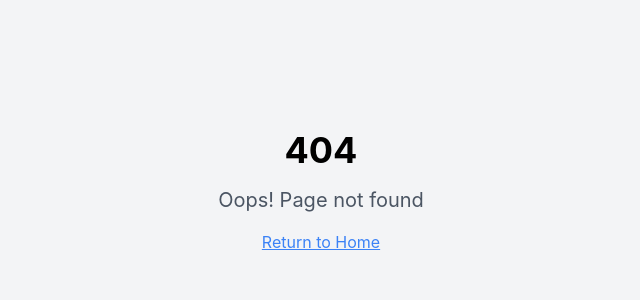
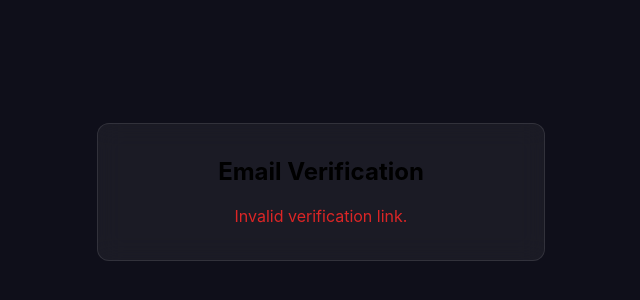
Before and after one commit to Attayab3103/PersonalityPredictor, a React (Create React App) app: page /verify-email in a window 1280 px wide. Before the commit this address had no page. Shown: the part 208-508 px from the top of the page, without its empty margins (319-959 px from the left). Built offline with nearby package versions, Linux system fonts and the light colour scheme.

Commit message:
Initial commit

```diff
--- a/src/App.jsx
+++ b/src/App.jsx
@@ -23,6 +23,7 @@ import AiAnalysisPage from './pages/AiAnalysisPage';
 import TeamCompatibilityPage from './pages/TeamCompatibilityPage';
 import ForgotPasswordPage from './pages/ForgotPasswordPage';
 import ResetPasswordPage from './pages/ResetPasswordPage';
+import VerifyEmailPage from './pages/VerifyEmailPage';
 
 import { AuthProvider, useAuth } from './context/AuthContext';
 
@@ -80,6 +81,7 @@ const App = () => {
               <Route path="/cookies" element={<CookiesPage />} />
               <Route path="/forgot-password" element={<ForgotPasswordPage />} />
               <Route path="/reset-password" element={<ResetPasswordPage />} />
+              <Route path="/verify-email" element={<VerifyEmailPage />} />
               <Route path="*" element={<NotFound />} />
             </Routes>
           </TooltipProvider>
--- /dev/null
+++ b/src/pages/VerifyEmailPage.jsx
@@ -0,0 +1,59 @@
+import React, { useEffect, useState } from 'react';
+import { useLocation, useNavigate } from 'react-router-dom';
+
+const API_URL = process.env.REACT_APP_API_URL || import.meta.env.VITE_API_BASE_URL || 'http://localhost:5000/api';
+
+function useQuery() {
+  return new URLSearchParams(useLocation().search);
+}
+
+const VerifyEmailPage = () => {
+  const query = useQuery();
+  const navigate = useNavigate();
+  const [status, setStatus] = useState('pending');
+  const [message, setMessage] = useState('Verifying your email...');
+
+  useEffect(() => {
+    const token = query.get('token');
+    const email = query.get('email');
+    if (!token || !email) {
+      setStatus('error');
+      setMessage('Invalid verification link.');
+      return;
+    }
+    fetch(`${API_URL}/auth/verify-email?token=${encodeURIComponent(token)}&email=${encodeURIComponent(email)}`)
+      .then(async (res) => {
+        if (res.redirected) {
+          // If backend redirects, follow it
+          window.location.href = res.url;
+          return;
+        }
+        const data = await res.json();
+        if (res.ok) {
+          setStatus('success');
+          setMessage('Your email has been verified! You can now log in.');
+          setTimeout(() => navigate('/login'), 2000);
+        } else {
+          setStatus('error');
+          setMessage(data.message || 'Verification failed.');
+        }
+      })
+      .catch(() => {
+        setStatus('error');
+        setMessage('Verification failed.');
+      });
+  }, [query, navigate]);
+
+  return (
+    <div className="min-h-screen flex items-center justify-center bg-dark">
+      <div className="bg-glass p-8 rounded-xl text-center max-w-md w-full">
+        <h2 className="text-2xl font-bold mb-4">Email Verification</h2>
+        <p className={status === 'success' ? 'text-green-600' : status === 'error' ? 'text-red-600' : 'text-gray-700'}>
+          {message}
+        </p>
+      </div>
+    </div>
+  );
+};
+
+export default VerifyEmailPage;
```
